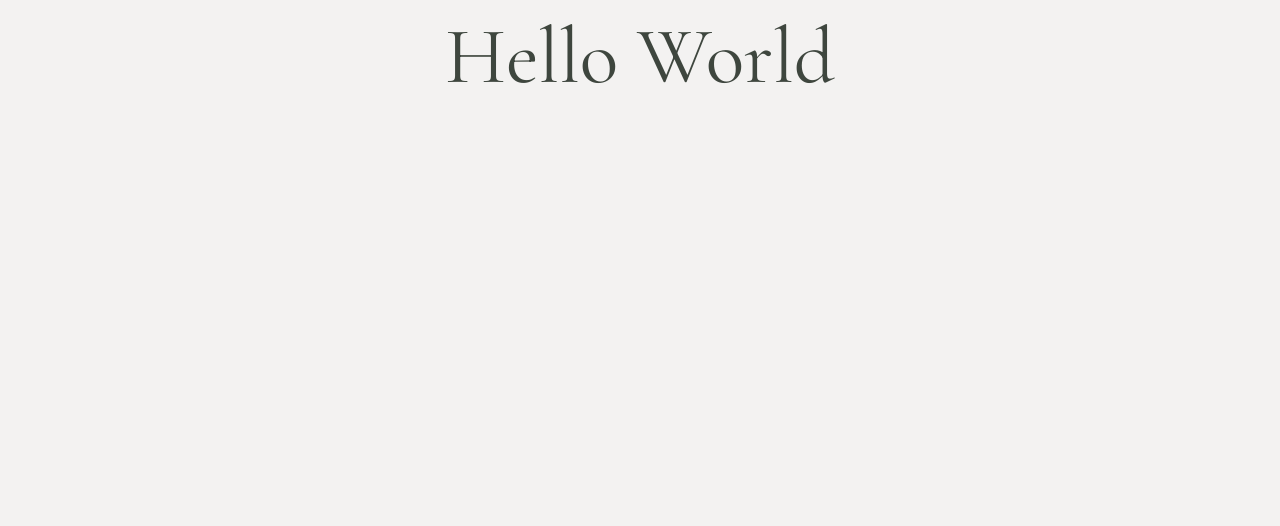
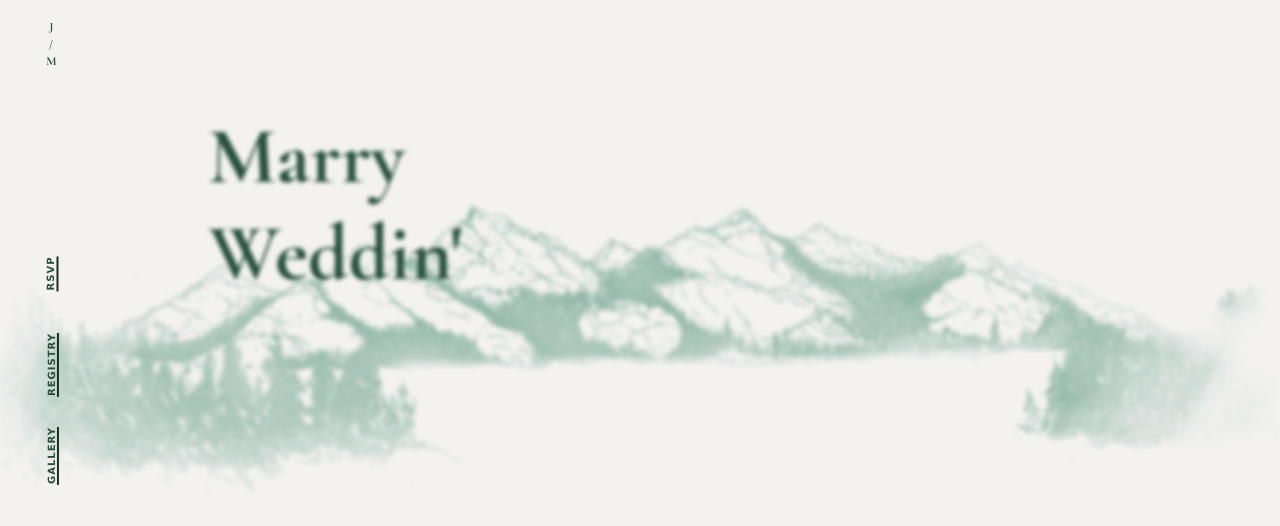
Before and after one commit to puleri/jomat, a React (Create React App) app: page / in a window 1280 px wide. Shown: the top 526 px of the page. Built offline with nearby package versions, Linux system fonts and the light colour scheme.

Commit message:
added mountains background. turned first wireframe into skeleton JSX

```diff
--- a/public/index.html
+++ b/public/index.html
@@ -15,29 +15,10 @@
       user's mobile device or desktop. See https://developers.google.com/web/fundamentals/web-app-manifest/
     -->
     <link rel="manifest" href="%PUBLIC_URL%/manifest.json" />
-    <!--
-      Notice the use of %PUBLIC_URL% in the tags above.
-      It will be replaced with the URL of the `public` folder during the build.
-      Only files inside the `public` folder can be referenced from the HTML.
-
-      Unlike "/favicon.ico" or "favicon.ico", "%PUBLIC_URL%/favicon.ico" will
-      work correctly both with client-side routing and a non-root public URL.
-      Learn how to configure a non-root public URL by running `npm run build`.
-    -->
-    <title>React App</title>
+    <title>Joëlle | Matthew</title>
   </head>
   <body>
     <noscript>You need to enable JavaScript to run this app.</noscript>
     <div id="root"></div>
-    <!--
-      This HTML file is a template.
-      If you open it directly in the browser, you will see an empty page.
-
-      You can add webfonts, meta tags, or analytics to this file.
-      The build step will place the bundled scripts into the <body> tag.
-
-      To begin the development, run `npm start` or `yarn start`.
-      To create a production bundle, use `npm run build` or `yarn build`.
-    -->
   </body>
 </html>
--- a/src/App.css
+++ b/src/App.css
@@ -7,25 +7,11 @@
   pointer-events: none;
 }
 
+/* example for animation reduced preference-- only use animations on no preference */
 @media (prefers-reduced-motion: no-preference) {
   .App-logo {
     animation: App-logo-spin infinite 20s linear;
   }
-}
-
-.App-header {
-  background-color: #282c34;
-  min-height: 100vh;
-  display: flex;
-  flex-direction: column;
-  align-items: center;
-  justify-content: center;
-  font-size: calc(10px + 2vmin);
-  color: white;
-}
-
-.App-link {
-  color: #61dafb;
 }
 
 @keyframes App-logo-spin {
--- a/src/App.js
+++ b/src/App.js
@@ -1,12 +1,23 @@
 import "@fontsource/cormorant-garamond"
 import "@fontsource/cormorant-garamond/700.css"
 import './App.css';
+import Navbar from "./components/Navbar/Navbar";
 
 function App() {
   return (
-    <div class="font-size-h1 flex just-center align-center">
-      Hello World
+    <>
+    <div className="body-background">
     </div>
+    <Navbar />
+    <div className="page-title-blur pad-large col heavy-weight font-size-h1 flex">
+        <div>
+          Marry
+        </div>
+        <div>
+          Weddin'
+        </div>
+    </div>
+    </>
   );
 }
 
--- /dev/null
+++ b/src/components/Navbar/Navbar.js
@@ -0,0 +1,24 @@
+import css from './Navbar.module.css';
+
+function Navbar() {
+  return (
+    <div className="heavy-weight align-center pad-medium absolute top-0 bottom-0 left-0 flex col height-100">
+        <div className="text-center flex col">
+            <div className='font-small pad-bottom-tiny'>J</div>
+            <div className={css.slash}>/</div>
+            <div className={css.m}>M</div>
+        </div>
+        <div className={css.nav1}>
+            RSVP
+        </div>
+        <div className={css.nav2}>
+            Registry
+        </div>
+        <div className={css.nav3}>
+            Gallery
+        </div>
+    </div>
+  );
+}
+
+export default Navbar;
--- /dev/null
+++ b/src/components/Navbar/Navbar.module.css
@@ -0,0 +1,69 @@
+.slash {
+    font-size: 11px;
+    margin-left: -1px;
+}
+.m {
+    font-size: 12px;
+    padding-top: 3px;
+}
+
+.nav1 {
+    position: relative;
+    font-family: 'Lucida Sans', 'Lucida Sans Regular', 'Lucida Grande', 'Lucida Sans Unicode', Geneva, Verdana, sans-serif;
+    font-size: 10px;
+    letter-spacing: 1px;
+    font-weight: 700;
+    text-transform: uppercase;
+    transform: rotate(270deg);
+    margin-top: 200px;
+}
+
+.nav1::after {
+    content: '';
+    position: absolute;
+    bottom:-2px;
+    left: -1px;
+    width: 102%;
+    height: 2px;
+    background-color: #163227;
+}
+
+.nav2 {
+    position: relative;
+    font-family: 'Lucida Sans', 'Lucida Sans Regular', 'Lucida Grande', 'Lucida Sans Unicode', Geneva, Verdana, sans-serif;
+    font-size: 10px;
+    letter-spacing: 1px;
+    font-weight: 700;
+    text-transform: uppercase;
+    transform: rotate(270deg);
+    margin-top: 80px;
+}
+.nav2::after {
+    content: '';
+    position: absolute;
+    bottom:-2px;
+    left: -1px;
+    width: 102%;
+    height: 2px;
+    background-color: #163227;
+}
+
+.nav3 {
+    position: relative;
+    font-family: 'Lucida Sans', 'Lucida Sans Regular', 'Lucida Grande', 'Lucida Sans Unicode', Geneva, Verdana, sans-serif;
+    font-size: 10px;
+    letter-spacing: 1px;
+    font-weight: 700;
+    text-transform: uppercase;
+    margin-top: 80px;
+    transform: rotate(270deg);
+}
+.nav3::after {
+    content: '';
+    position: absolute;
+    bottom:-2px;
+    left: -1px;
+    width: 102%;
+    height: 2px;
+    background-color: #163227;
+}
--- a/src/index.css
+++ b/src/index.css
@@ -2,7 +2,56 @@
 body {
   font-family: "Cormorant Garamond", serif;
   background-color: #F3F2F1;
-  color: #3e463e;
+  color: #254f3f;
+  overflow-x: hidden;
+}
+
+.body-background {
+  position: absolute;
+  top:0;
+  left: 0;
+  width: 100%;
+  bottom:0;
+  background-image: url('./mtns.png');
+  background-size: cover;
+  filter: blur(2px);
+  height: 100vh;
+  transition: all .5s ease;
+}
+.body-background:hover {
+  filter: blur(0px);
+}
+
+.page-title-blur {
+  filter: blur(2px);
+  transition: all .5s ease;
+}
+.page-title-blur:hover {
+  filter: blur(0px);
+}
+
+.blur {
+  filter: blur(2px);
+}
+
+.absolute {
+  position: absolute;
+}
+
+.top-0 {
+  top:0;
+}
+
+.left-0 {
+  left:0;
+}
+
+.bottom-0 {
+  bottom: 0;
+}
+
+.height-100 {
+  height: 100%;
 }
 
 .font-size-h1 {
@@ -10,6 +59,9 @@ body {
   font-weight: 400;
 }
 
+.font-small {
+  font-size: 11px;
+}
 
 .heavy-weight {
   font-weight: 700;
@@ -17,6 +69,10 @@ body {
 
 .flex {
   display: flex;
+}
+
+.width-100 {
+  width: 100%;
 }
 
 .col {
@@ -30,3 +86,31 @@ body {
 .align-center {
   align-items: center;
 }
+
+.pad-large {
+  padding: 100px 200px;
+}
+
+.pad-small {
+  padding: 10px 20px;
+}
+
+.pad-bottom-tiny {
+  padding-bottom: 5px;
+}
+
+.pad-medium {
+  padding: 20px 20px;
+}
+
+.text-center {
+  text-align: center;
+}
+
+.rotate-90 {
+  transform: rotate(270deg);
+}
+
+.underlined {
+  text-decoration: underline;
+}
```
Also changed, not shown: public/manifest.json, src/logo.svg (deleted), src/mtns.png (added).
